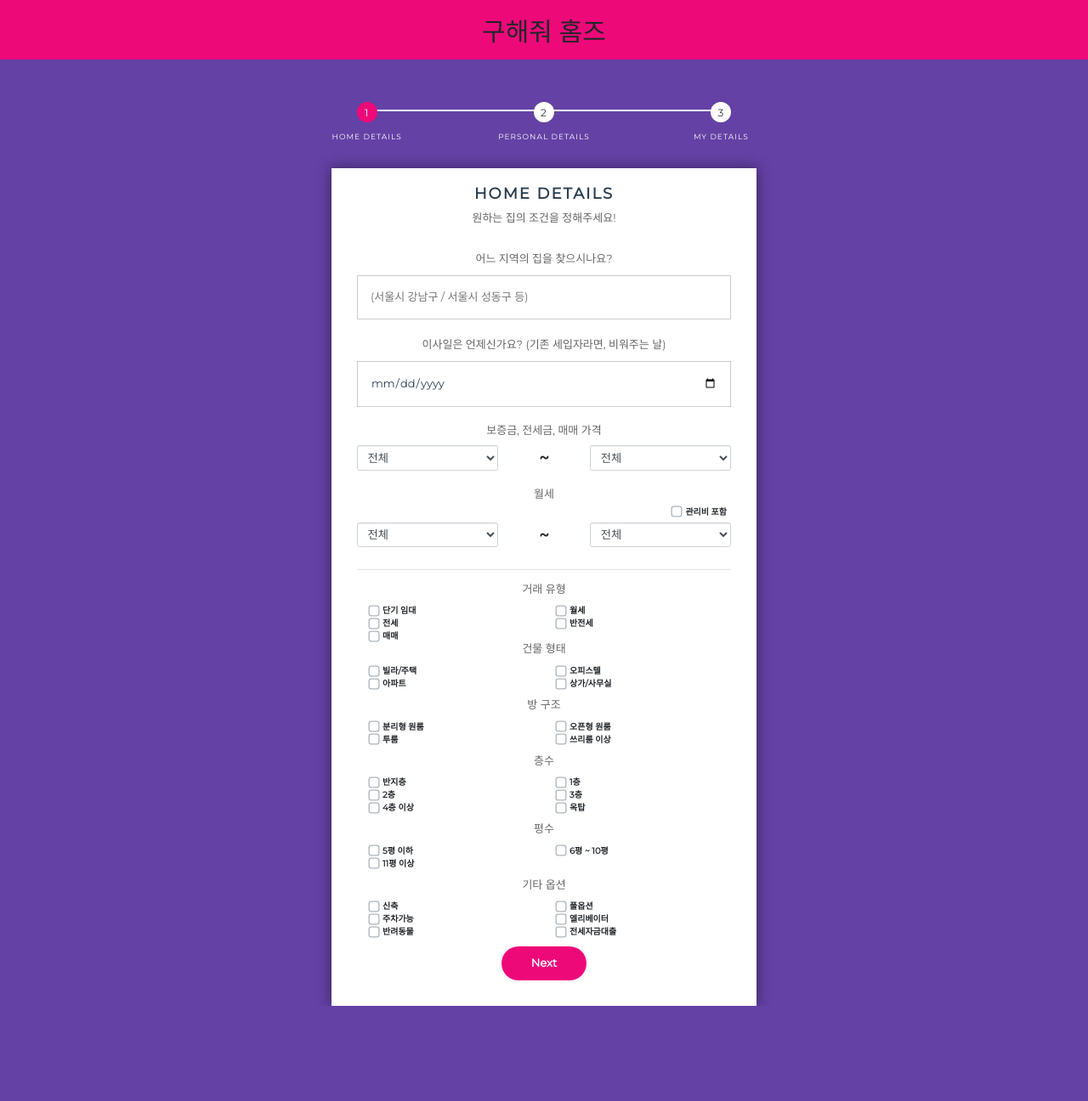
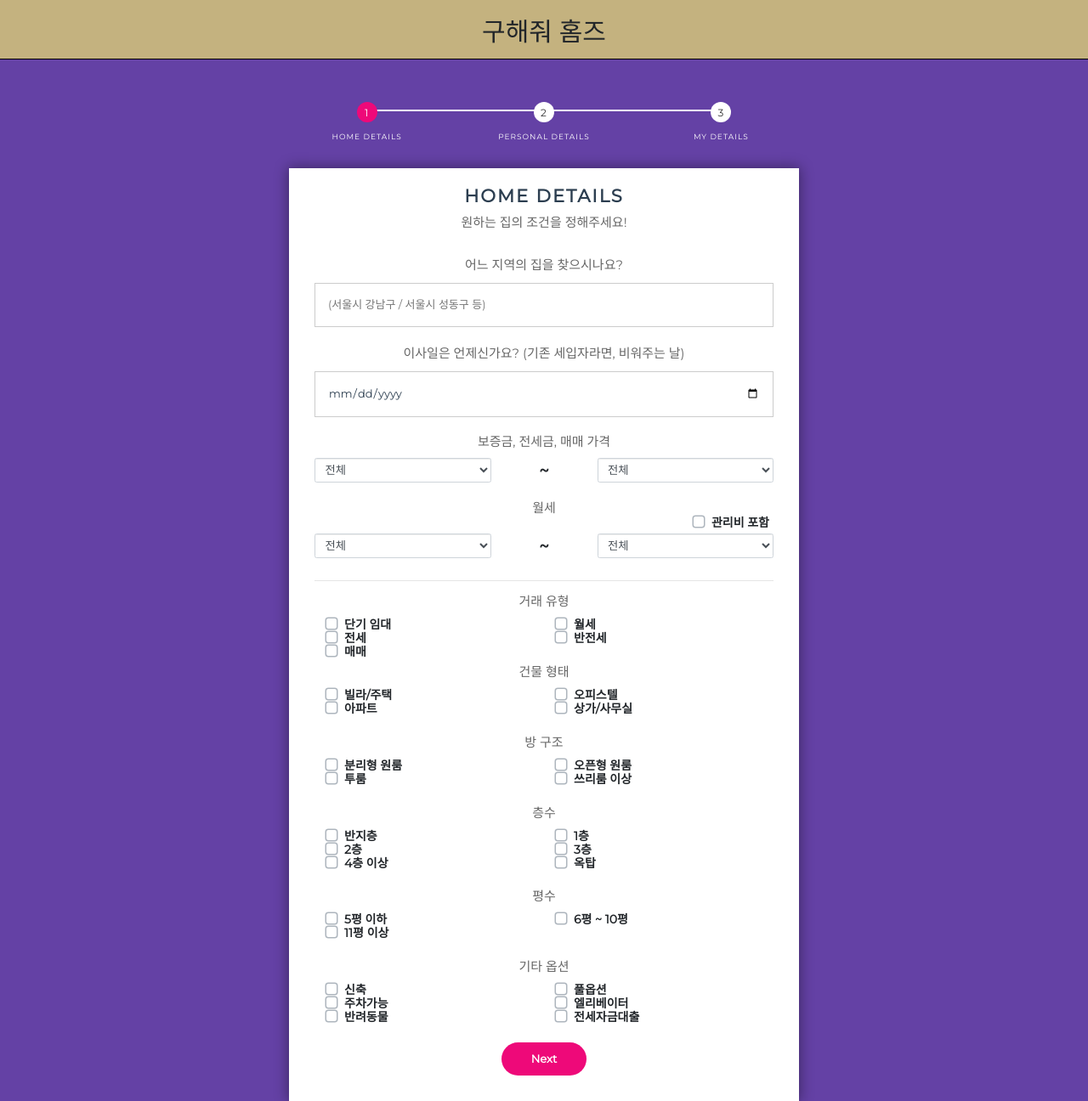
Before and after one commit to Seunghak-Kwak/myhomes, a Django app: page / in a window 1280 px wide; the page is wider, and only the part inside the window is pictured. Shown: that part at 85% size. Before the commit the page ends 1184 px from the top of that part, so only its background shows below. Run offline with Django 3.2, Linux system fonts and the light colour scheme; some libraries are stand-ins or nearby versions.

Commit message:
change design

```diff
--- a/mysite/static/css/form.css
+++ b/mysite/static/css/form.css
@@ -33,8 +33,8 @@ body {
     box-shadow: 0 0 15px 1px rgba(0, 0, 0, 0.4);
     padding: 20px 30px;
     box-sizing: border-box;
-    width: 80%;
-    margin: 0 10%;
+    width: 96%;
+    margin: 0 2%;
 
     /*stacking fieldsets above each other*/
     position: relative;
@@ -59,8 +59,13 @@ body {
 }
 
 .custom-control-label::before ,.custom-control-label::after{    transform: scale(1.3);
-    -webkit-transform: scale(1.3);}
+    -webkit-transform: scale(1.5);}
 
+.check_font {
+    font-size: 14px;
+    padding-left: 5px;
+    line-height: 16px;
+}
 
 
 #msform input:focus, #msform textarea:focus {
@@ -110,7 +115,7 @@ body {
 
 /*headings*/
 .fs-title {
-    font-size: 18px;
+    font-size: 21px;
     text-transform: uppercase;
     color: #2C3E50;
     margin-bottom: 10px;
@@ -120,7 +125,7 @@ body {
 
 .fs-subtitle {
     font-weight: normal;
-    font-size: 13px;
+    font-size: 15px;
     color: #666;
     margin-bottom: 20px;
 }
@@ -128,7 +133,7 @@ body {
 .fs-question {
     margin-top: 10px;
     font-weight: normal;
-    font-size: 13px;
+    font-size: 15px;
     color: #666;
     margin-bottom: 10px;
 }
@@ -194,13 +199,9 @@ body {
     text-align: center;
     font-size: 30px;
     height: 70px;
-    background-color: #ee0979;
-    border: 0;
+    background-color: #c4b27f;
+    border: 1;
+    border-color: black;
     margin-top: 0;
     padding-top: 15px;
 }
-
-@media handheld, only screen and (max-width: 1024px)
-{
-    //Style goes here
-}
--- a/mysite/templates/mysite/data_list.html
+++ b/mysite/templates/mysite/data_list.html
@@ -40,15 +40,15 @@
                 <input type="date" name="moving_date"/>
                 <h3 class="fs-question">보증금, 전세금, 매매 가격</h3>
                 <div class="row">
-                <div class="col-md-5">
+                <div class="col-xs-5">
                     <select class="form-control" name="deposit_min" style="font-size: 10pt;">
                               <option value="전체" selected>전체</option><option value="0원">0원</option><option value="100만원">100만원</option><option value="500만원">500만원</option><option value="1천만원">1천만원</option><option value="2천만원">2천만원</option><option value="3천만원">3천만원</option><option value="4천만원">4천만원</option><option value="5천만원">5천만원</option><option value="6천만원">6천만원</option><option value="7천만원">7천만원</option><option value="8천만원">8천만원</option><option value="9천만원">9천만원</option><option value="1억원">1억원</option><option value="1억5천만원">1억5천만원</option><option value="2억원">2억원</option><option value="3억원">3억원</option>
                 </select>
                 </div>
-                <div class="col-md-2">
+                <div class="col-xs-2">
                     <p style="font-size: 20px; font-weight: bold;">~</p>
                 </div>
-                <div class="col-md-5">
+                <div class="col-xs-5">
                     <select class="form-control" name="deposit_max" style="font-size: 10pt;">
                               <option value="전체" selected>전체</option><option value="0원">0원</option><option value="100만원">100만원</option><option value="500만원">500만원</option><option value="1천만원">1천만원</option><option value="2천만원">2천만원</option><option value="3천만원">3천만원</option><option value="4천만원">4천만원</option><option value="5천만원">5천만원</option><option value="6천만원">6천만원</option><option value="7천만원">7천만원</option><option value="8천만원">8천만원</option><option value="9천만원">9천만원</option><option value="1억원">1억원</option><option value="1억5천만원">1억5천만원</option><option value="2억원">2억원</option><option value="3억원 이상">3억원 이상</option>
                 </select>
@@ -56,20 +56,20 @@
                 </div>
 
                 <h3 class="fs-question" style="margin-bottom: 0;">월세</h3>
-                <div class="custom-control custom-checkbox" style="text-align: right; padding: 5px;">
+                <div class="custom-control custom-checkbox" style="text-align: right; padding:0px 5px 5px;">
                   <input type="checkbox" class="custom-control-input" name="manage_check" value="관리비 포함" id="manage_check">
-                  <label class="custom-control-label" for="manage_check">관리비 포함</label>
+                  <label class="custom-control-label check_font" for="manage_check">관리비 포함</label>
                 </div>
                 <div class="row">
-                <div class="col-md-5">
+                <div class="col-xs-5">
                     <select class="form-control" name="price_min" style="font-size: 10pt;">
                               <option value="전체" selected>전체</option><option value='0원'>0원</option><option value="10만원">10만원</option><option value="20만원">20만원</option><option value="30만원">30만원</option><option value="40만원">40만원</option><option value="50만원">50만원</option><option value="60만원">60만원</option><option value="70만원">70만원</option><option value="80만원">80만원</option><option value="90만원">90만원</option><option value="100만원">100만원</option><option value="130만원">130만원</option><option value="160만원">160만원</option><option value="200만원">200만원</option><option value="250만원">250만원</option>
                 </select>
                 </div>
-                <div class="col-md-2">
+                <div class="col-xs-2">
                     <p style="font-size: 20px; font-weight: bold;">~</p>
                 </div>
-                <div class="col-md-5">
+                <div class="col-xs-5">
                     <select class="form-control" name="price_max" style="font-size: 10pt;">
                               <option value="전체" selected>전체</option><option value='0원'>0원</option><option value="10만원">10만원</option><option value="20만원">20만원</option><option value="30만원">30만원</option><option value="40만원">40만원</option><option value="50만원">50만원</option><option value="60만원">60만원</option><option value="70만원">70만원</option><option value="80만원">80만원</option><option value="90만원">90만원</option><option value="100만원">100만원</option><option value="130만원">130만원</option><option value="160만원">160만원</option><option value="200만원">200만원</option><option value="250만원 이상">250만원 이상</option>
                 </select>
@@ -78,192 +78,191 @@
                 <hr class="divider my-4">
 
                 <h3 class="fs-question">거래 유형</h3>
-                <div class="col-md-6">
+                <div class="col-xs-6">
                 <div class="custom-control custom-checkbox" style="text-align: left;">
                   <input type="checkbox" class="custom-control-input" name=deal_type value="단기 임대" id="dealCheck1">
-                  <label class="custom-control-label" for="dealCheck1">단기 임대</label>
+                  <label class="custom-control-label check_font" for="dealCheck1">단기 임대</label>
                 </div>
                 </div>
-                <div class="col-md-6">
+                <div class="col-xs-6">
                 <div class="custom-control custom-checkbox" style="text-align: left;">
                   <input type="checkbox" class="custom-control-input" name=deal_type value="월세" id="dealCheck2">
-                  <label class="custom-control-label" for="dealCheck2">월세</label>
+                  <label class="custom-control-label check_font" for="dealCheck2">월세</label>
                 </div>
                 </div>
-                <div class="col-md-6">
+                <div class="col-xs-6">
                 <div class="custom-control custom-checkbox" style="text-align: left;">
                   <input type="checkbox" class="custom-control-input" name=deal_type value="전세" id="dealCheck3">
-                  <label class="custom-control-label" for="dealCheck3">전세</label>
+                  <label class="custom-control-label check_font" for="dealCheck3">전세</label>
                 </div>
                 </div>
-                <div class="col-md-6">
+                <div class="col-xs-6">
                 <div class="custom-control custom-checkbox" style="text-align: left;">
                   <input type="checkbox" class="custom-control-input" name=deal_type value="반전세" id="dealCheck4">
-                  <label class="custom-control-label" for="dealCheck4">반전세</label>
+                  <label class="custom-control-label check_font" for="dealCheck4">반전세</label>
                 </div>
                 </div>
-                <div class="col-md-12">
+                <div class="col-xs-12">
                 <div class="custom-control custom-checkbox" style="text-align: left;">
                   <input type="checkbox" class="custom-control-input" name=deal_type value="매매" id="dealCheck5">
-                  <label class="custom-control-label" for="dealCheck5">매매</label>
+                  <label class="custom-control-label check_font" for="dealCheck5">매매</label>
                 </div>
                 </div>
-                <br><br>
+                <br><br><br>
 
 
                 <h3 class="fs-question">건물 형태</h3>
 
-                <div class="col-md-6">
+                <div class="col-xs-6">
                 <div class="custom-control custom-checkbox" style="text-align: left;">
                   <input type="checkbox" class="custom-control-input" name="residence_type" value="빌라/주택" id="Check1">
-                  <label class="custom-control-label" for="Check1">빌라/주택</label>
+                  <label class="custom-control-label check_font" for="Check1">빌라/주택</label>
                 </div>
                 </div>
-                <div class="col-md-6">
+                <div class="col-xs-6">
                 <div class="custom-control custom-checkbox" style="text-align: left;">
                   <input type="checkbox" class="custom-control-input" name="residence_type" value="오피스텔" id="Check2">
-                  <label class="custom-control-label" for="Check2">오피스텔</label>
+                  <label class="custom-control-label check_font" for="Check2">오피스텔</label>
                 </div>
                 </div>
-                <div class="col-md-6">
+                <div class="col-xs-6">
                 <div class="custom-control custom-checkbox" style="text-align: left;">
                   <input type="checkbox" class="custom-control-input" name="residence_type" value="아파트" id="Check3">
-                  <label class="custom-control-label" for="Check3">아파트</label>
+                  <label class="custom-control-label check_font" for="Check3">아파트</label>
                 </div>
                 </div>
-                <div class="col-md-6">
+                <div class="col-xs-6">
                 <div class="custom-control custom-checkbox" style="text-align: left;">
                   <input type="checkbox" class="custom-control-input" name="residence_type" value="상가/사무실" id="Check4">
-                  <label class="custom-control-label" for="Check4">상가/사무실</label>
+                  <label class="custom-control-label check_font" for="Check4">상가/사무실</label>
                 </div>
                 </div>
-                <br><br>
-
+                <br><br><br>
                 <h3 class="fs-question">방 구조</h3>
-                <div class="col-md-6">
+                <div class="col-xs-6">
                 <div class="custom-control custom-checkbox" style="text-align: left;">
                   <input type="checkbox" class="custom-control-input" name="room" value="분리형 원룸" id="roomCheck1">
-                  <label class="custom-control-label" for="roomCheck1">분리형 원룸</label>
+                  <label class="custom-control-label check_font" for="roomCheck1">분리형 원룸</label>
                 </div>
                 </div>
-                <div class="col-md-6">
+                <div class="col-xs-6">
                 <div class="custom-control custom-checkbox" style="text-align: left;">
                   <input type="checkbox" class="custom-control-input" name="room" value="오픈형 원룸" id="roomCheck2">
-                  <label class="custom-control-label" for="roomCheck2">오픈형 원룸</label>
+                  <label class="custom-control-label check_font" for="roomCheck2">오픈형 원룸</label>
                 </div>
                 </div>
-                <div class="col-md-6">
+                <div class="col-xs-6">
                 <div class="custom-control custom-checkbox" style="text-align: left;">
                   <input type="checkbox" class="custom-control-input" name="room" value="투룸" id="roomCheck3">
-                  <label class="custom-control-label" for="roomCheck3">투룸</label>
+                  <label class="custom-control-label check_font" for="roomCheck3">투룸</label>
                 </div>
                 </div>
-                <div class="col-md-6">
+                <div class="col-xs-6">
                 <div class="custom-control custom-checkbox" style="text-align: left;">
                   <input type="checkbox" class="custom-control-input" name="room" value="쓰리룸 이상" id="roomCheck4">
-                  <label class="custom-control-label" for="roomCheck4">쓰리룸 이상</label>
-                </div>
-                </div>
-                <br><br>
-
-                <h3 class="fs-question">층수</h3>
-                <div class="col-md-6">
-                <div class="custom-control custom-checkbox" style="text-align: left;">
-                  <input type="checkbox" class="custom-control-input" name="floor" value="반지층" id="floorCheck1">
-                  <label class="custom-control-label" for="floorCheck1">반지층</label>
-                </div>
-                </div>
-                <div class="col-md-6">
-                <div class="custom-control custom-checkbox" style="text-align: left;">
-                  <input type="checkbox" class="custom-control-input" name="floor" value="1층" id="floorCheck2">
-                  <label class="custom-control-label" for="floorCheck2">1층</label>
-                </div>
-                </div>
-                <div class="col-md-6">
-                <div class="custom-control custom-checkbox" style="text-align: left;">
-                  <input type="checkbox" class="custom-control-input" name="floor" value="2층" id="floorCheck3">
-                  <label class="custom-control-label" for="floorCheck3">2층</label>
-                </div>
-                </div>
-                <div class="col-md-6">
-                <div class="custom-control custom-checkbox" style="text-align: left;">
-                  <input type="checkbox" class="custom-control-input" name="floor" value="3층" id="floorCheck4">
-                  <label class="custom-control-label" for="floorCheck4">3층</label>
-                </div>
-                </div>
-                <div class="col-md-6">
-                <div class="custom-control custom-checkbox" style="text-align: left;">
-                  <input type="checkbox" class="custom-control-input" name="floor" value="4층 이상" id="floorCheck5">
-                  <label class="custom-control-label" for="floorCheck5">4층 이상</label>
-                </div>
-                </div>
-                <div class="col-md-6">
-                <div class="custom-control custom-checkbox" style="text-align: left;">
-                  <input type="checkbox" class="custom-control-input" name="floor" value="옥탑" id="floorCheck6">
-                  <label class="custom-control-label" for="floorCheck6">옥탑</label>
+                  <label class="custom-control-label check_font" for="roomCheck4">쓰리룸 이상</label>
                 </div>
                 </div>
                 <br><br><br>
 
+                <h3 class="fs-question">층수</h3>
+                <div class="col-xs-6">
+                <div class="custom-control custom-checkbox" style="text-align: left;">
+                  <input type="checkbox" class="custom-control-input" name="floor" value="반지층" id="floorCheck1">
+                  <label class="custom-control-label check_font" for="floorCheck1">반지층</label>
+                </div>
+                </div>
+                <div class="col-xs-6">
+                <div class="custom-control custom-checkbox" style="text-align: left;">
+                  <input type="checkbox" class="custom-control-input" name="floor" value="1층" id="floorCheck2">
+                  <label class="custom-control-label check_font" for="floorCheck2">1층</label>
+                </div>
+                </div>
+                <div class="col-xs-6">
+                <div class="custom-control custom-checkbox" style="text-align: left;">
+                  <input type="checkbox" class="custom-control-input" name="floor" value="2층" id="floorCheck3">
+                  <label class="custom-control-label check_font" for="floorCheck3">2층</label>
+                </div>
+                </div>
+                <div class="col-xs-6">
+                <div class="custom-control custom-checkbox" style="text-align: left;">
+                  <input type="checkbox" class="custom-control-input" name="floor" value="3층" id="floorCheck4">
+                  <label class="custom-control-label check_font" for="floorCheck4">3층</label>
+                </div>
+                </div>
+                <div class="col-xs-6">
+                <div class="custom-control custom-checkbox" style="text-align: left;">
+                  <input type="checkbox" class="custom-control-input" name="floor" value="4층 이상" id="floorCheck5">
+                  <label class="custom-control-label check_font" for="floorCheck5">4층 이상</label>
+                </div>
+                </div>
+                <div class="col-xs-6">
+                <div class="custom-control custom-checkbox" style="text-align: left;">
+                  <input type="checkbox" class="custom-control-input" name="floor" value="옥탑" id="floorCheck6">
+                  <label class="custom-control-label check_font" for="floorCheck6">옥탑</label>
+                </div>
+                </div>
+                <br><br><br><br>
+
                 <h3 class="fs-question">평수</h3>
-                <div class="col-md-6">
+                <div class="col-xs-6">
                 <div class="custom-control custom-checkbox" style="text-align: left;">
                   <input type="checkbox" class="custom-control-input" name="size" value="5평 이하" id="sizeCheck1">
-                  <label class="custom-control-label" for="sizeCheck1">5평 이하</label>
+                  <label class="custom-control-label check_font" for="sizeCheck1">5평 이하</label>
                 </div>
                 </div>
-                <div class="col-md-6">
+                <div class="col-xs-6">
                 <div class="custom-control custom-checkbox" style="text-align: left;">
                   <input type="checkbox" class="custom-control-input" name="size" value="6평 ~ 10평" id="sizeCheck2">
-                  <label class="custom-control-label" for="sizeCheck2">6평 ~ 10평</label>
+                  <label class="custom-control-label check_font" for="sizeCheck2">6평 ~ 10평</label>
                 </div>
                 </div>
-                <div class="col-md-12">
+                <div class="col-xs-12">
                 <div class="custom-control custom-checkbox" style="text-align: left;">
                   <input type="checkbox" class="custom-control-input" name="size" value="11평 이상" id="sizeCheck3">
-                  <label class="custom-control-label" for="sizeCheck3">11평 이상</label>
+                  <label class="custom-control-label check_font" for="sizeCheck3">11평 이상</label>
                 </div>
                 </div>
-                <br><br>
+                <br><br><br>
 
                 <h3 class="fs-question">기타 옵션</h3>
-                <div class="col-md-6">
+                <div class="col-xs-6">
                 <div class="custom-control custom-checkbox" style="text-align: left;">
                   <input type="checkbox" class="custom-control-input" id="optionCheck1" name="option" value="신축">
-                  <label class="custom-control-label" for="optionCheck1">신축</label>
+                  <label class="custom-control-label check_font" for="optionCheck1">신축</label>
                 </div>
                 </div>
-                <div class="col-md-6">
+                <div class="col-xs-6">
                 <div class="custom-control custom-checkbox" style="text-align: left;">
                   <input type="checkbox" class="custom-control-input" id="optionCheck2" name="option" value="풀옵션">
-                  <label class="custom-control-label" for="optionCheck2">풀옵션</label>
+                  <label class="custom-control-label check_font" for="optionCheck2">풀옵션</label>
                 </div>
                 </div>
-                <div class="col-md-6">
+                <div class="col-xs-6">
                 <div class="custom-control custom-checkbox" style="text-align: left;">
                   <input type="checkbox" class="custom-control-input" id="optionCheck3" name="option" value="주차가능">
-                  <label class="custom-control-label" for="optionCheck3">주차가능</label>
+                  <label class="custom-control-label check_font" for="optionCheck3">주차가능</label>
                 </div>
                 </div>
-                <div class="col-md-6">
+                <div class="col-xs-6">
                 <div class="custom-control custom-checkbox" style="text-align: left;">
                   <input type="checkbox" class="custom-control-input" id="optionCheck4" name="option" value="엘리베이터">
-                  <label class="custom-control-label" for="optionCheck4">엘리베이터</label>
+                  <label class="custom-control-label check_font" for="optionCheck4">엘리베이터</label>
                 </div>
                 </div>
-                <div class="col-md-6">
+                <div class="col-xs-6">
                 <div class="custom-control custom-checkbox" style="text-align: left;" >
                   <input type="checkbox" class="custom-control-input" id="optionCheck5" name="option" value="반려동물">
-                  <label class="custom-control-label" for="optionCheck5">반려동물</label>
+                  <label class="custom-control-label check_font" for="optionCheck5">반려동물</label>
                 </div>
                 </div>
-                <div class="col-md-6">
+                <div class="col-xs-6">
                 <div class="custom-control custom-checkbox" style="text-align: left;" >
                   <input type="checkbox" class="custom-control-input" id="optionCheck6" name="option" value="전세자금대출">
-                  <label class="custom-control-label" for="optionCheck6">전세자금대출</label>
+                  <label class="custom-control-label check_font" for="optionCheck6">전세자금대출</label>
                 </div>
                 </div>
-
+                <br><br><br><br>
 
                 <input type="button" name="next" class="next action-button" value="Next"/>
             </fieldset>
--- a/mysite/templates/mysite/submit_ok.html
+++ b/mysite/templates/mysite/submit_ok.html
@@ -1,6 +1,7 @@
 {% load static %}
 <html>
 <head>
+    <meta id="Viewport" name="viewport" content="initial-scale=1, maximum-scale=1, minimum-scale=1, user-scalable=no">
     <script src="https://cdnjs.cloudflare.com/ajax/libs/jquery/2.1.3/jquery.min.js"></script>
     <script src="https://maxcdn.bootstrapcdn.com/bootstrap/3.3.7/js/bootstrap.min.js"></script>
     <script src="https://cdnjs.cloudflare.com/ajax/libs/jquery-easing/1.3/jquery.easing.min.js"></script>
@@ -24,7 +25,7 @@
     <div class="col-md-6 col-md-offset-3">
         <form id="msform">
             <fieldset>
-                <h2 class="fs-title"> '{{ nickname }}'님! 성공적으로 구해줘 홈즈에 등록되었습니다. </h2>
+                <h2 class="fs-title"> '{{ nickname }}'님!<br> 성공적으로 구해줘 홈즈에 등록되었습니다. </h2>
 
                 <hr class="divider my-4">
 
```
Also changed, not shown: mysite/views.py (+0 -31 lines).
